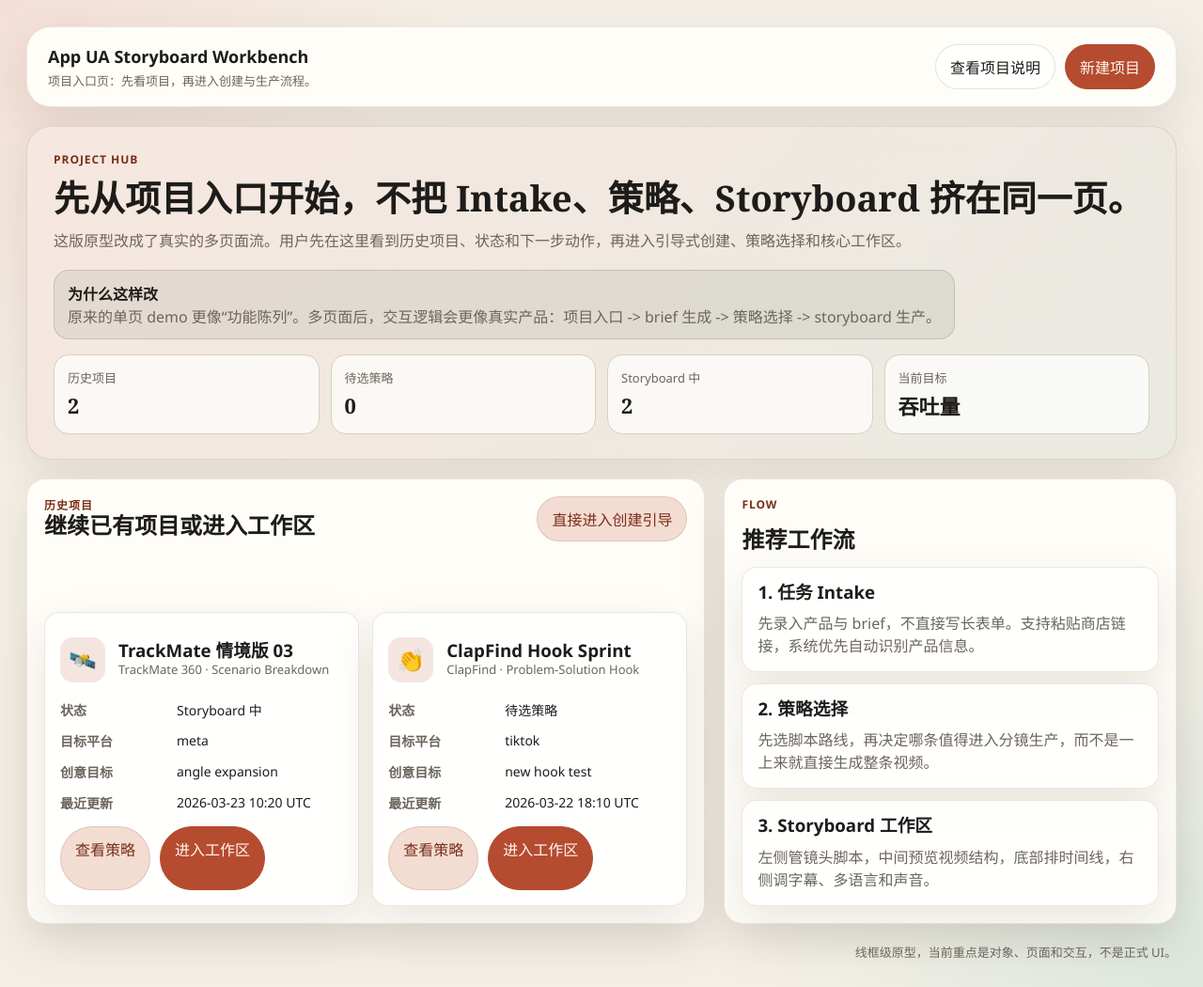
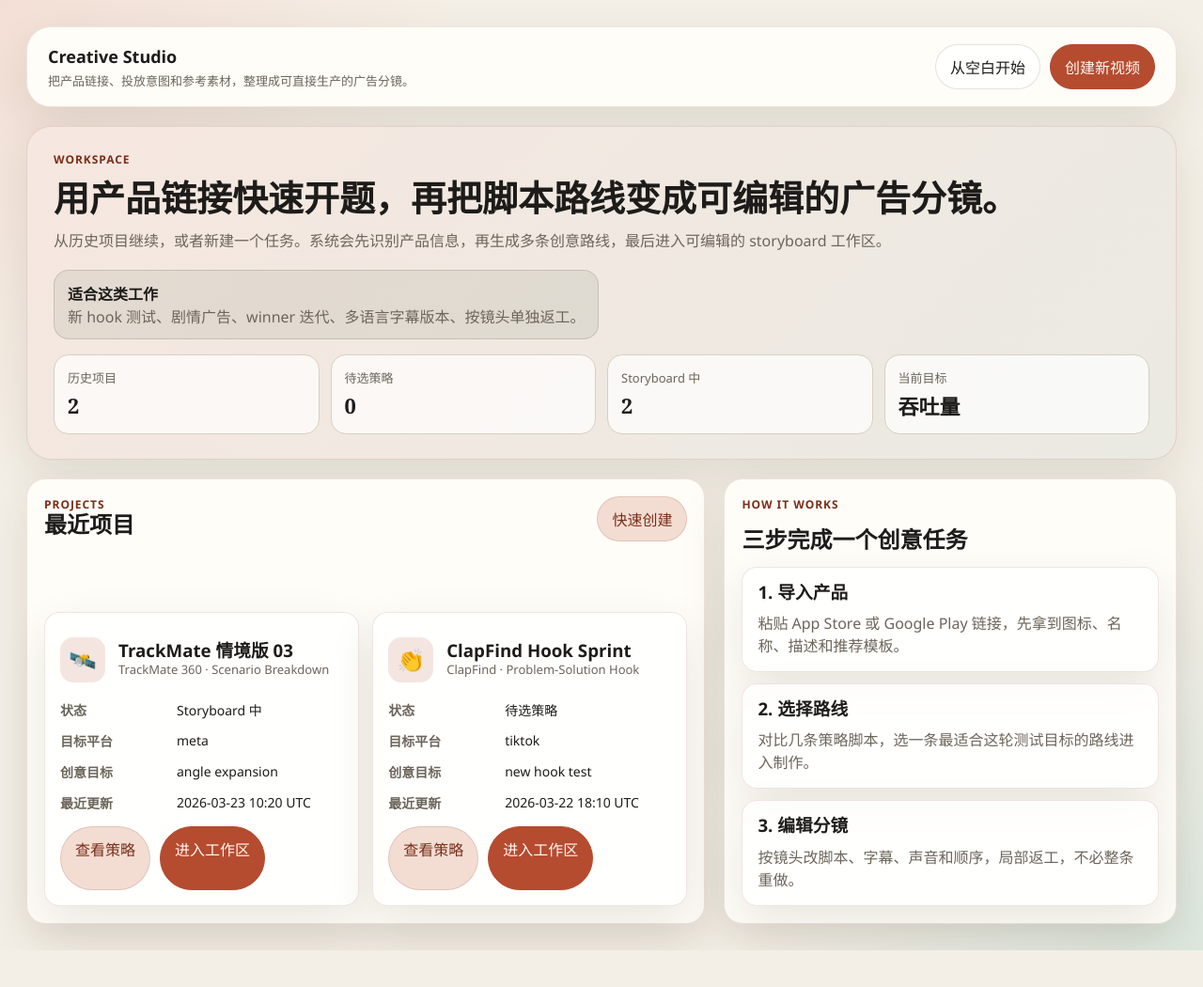
Before and after one commit to Ahakunamatata/ad-creative-demo, a plain HTML site: page demo/index.html in a window 1280 px wide. Shown: the whole page at 94% size. After the commit the page ends 1011 px from the top, so only its background shows below. Drawn offline with Linux system fonts and the light colour scheme.

Commit message:
Polish user-facing UX for demo/index.html

```diff
--- a/demo/index.html
+++ b/demo/index.html
@@ -10,25 +10,25 @@
   <div class="shell">
     <header class="topbar">
       <div class="brand">
-        <strong>App UA Storyboard Workbench</strong>
-        <span>项目入口页：先看项目，再进入创建与生产流程。</span>
+        <strong>Creative Studio</strong>
+        <span>把产品链接、投放意图和参考素材，整理成可直接生产的广告分镜。</span>
       </div>
       <div class="button-row">
-        <a class="btn btn-ghost" href="https://github.com/Ahakunamatata/ad-creative-demo/blob/main/README.md">查看项目说明</a>
-        <button class="btn btn-primary" id="openNewProject" type="button">新建项目</button>
+        <a class="btn btn-ghost" href="./new-project.html">从空白开始</a>
+        <button class="btn btn-primary" id="openNewProject" type="button">创建新视频</button>
       </div>
     </header>
 
     <section class="hero">
       <div class="hero-row">
         <div class="grid">
-          <div class="eyebrow">Project Hub</div>
-          <h1>先从项目入口开始，不把 Intake、策略、Storyboard 挤在同一页。</h1>
-          <p>这版原型改成了真实的多页面流。用户先在这里看到历史项目、状态和下一步动作，再进入引导式创建、策略选择和核心工作区。</p>
+          <div class="eyebrow">Workspace</div>
+          <h1>用产品链接快速开题，再把脚本路线变成可编辑的广告分镜。</h1>
+          <p>从历史项目继续，或者新建一个任务。系统会先识别产品信息，再生成多条创意路线，最后进入可编辑的 storyboard 工作区。</p>
         </div>
         <div class="notice">
-          <strong>为什么这样改</strong>
-          <p class="muted">原来的单页 demo 更像“功能陈列”。多页面后，交互逻辑会更像真实产品：项目入口 -> brief 生成 -> 策略选择 -> storyboard 生产。</p>
+          <strong>适合这类工作</strong>
+          <p class="muted">新 hook 测试、剧情广告、winner 迭代、多语言字幕版本、按镜头单独返工。</p>
         </div>
       </div>
       <div class="stats" id="heroStats"></div>
@@ -38,55 +38,53 @@
       <div class="panel">
         <div class="split">
           <div>
-            <div class="eyebrow">历史项目</div>
-            <h2>继续已有项目或进入工作区</h2>
+            <div class="eyebrow">Projects</div>
+            <h2>最近项目</h2>
           </div>
-          <a class="btn btn-secondary" href="./new-project.html">直接进入创建引导</a>
+          <a class="btn btn-secondary" href="./new-project.html">快速创建</a>
         </div>
         <div class="project-grid" id="projectGrid"></div>
       </div>
 
       <aside class="panel">
-        <div class="eyebrow">Flow</div>
-        <h2>推荐工作流</h2>
+        <div class="eyebrow">How It Works</div>
+        <h2>三步完成一个创意任务</h2>
         <div class="list">
           <div class="card">
-            <h3>1. 任务 Intake</h3>
-            <p class="muted">先录入产品与 brief，不直接写长表单。支持粘贴商店链接，系统优先自动识别产品信息。</p>
+            <h3>1. 导入产品</h3>
+            <p class="muted">粘贴 App Store 或 Google Play 链接，先拿到图标、名称、描述和推荐模板。</p>
           </div>
           <div class="card">
-            <h3>2. 策略选择</h3>
-            <p class="muted">先选脚本路线，再决定哪条值得进入分镜生产，而不是一上来就直接生成整条视频。</p>
+            <h3>2. 选择路线</h3>
+            <p class="muted">对比几条策略脚本，选一条最适合这轮测试目标的路线进入制作。</p>
           </div>
           <div class="card">
-            <h3>3. Storyboard 工作区</h3>
-            <p class="muted">左侧管镜头脚本，中间预览视频结构，底部排时间线，右侧调字幕、多语言和声音。</p>
+            <h3>3. 编辑分镜</h3>
+            <p class="muted">按镜头改脚本、字幕、声音和顺序，局部返工，不必整条重做。</p>
           </div>
         </div>
       </aside>
     </section>
-
-    <div class="footer-note">线框级原型，当前重点是对象、页面和交互，不是正式 UI。</div>
   </div>
 
   <div class="modal" id="newProjectModal">
     <div class="modal-card">
-      <div class="eyebrow">Create</div>
-      <h2>从哪里开始新项目？</h2>
-      <p class="muted">这一步不直接让用户填一大堆字段，而是先告诉用户接下来会走一个有引导的创建流程：识别产品信息 -> 选择模板 -> 补全简报 -> 生成策略。</p>
+      <div class="eyebrow">New Project</div>
+      <h2>创建一个新的广告视频任务</h2>
+      <p class="muted">先导入产品，再补充这轮投放目标。系统会为你准备创意路线和分镜骨架。</p>
       <div class="layout-2">
         <div class="card">
-          <h3>方式 A：从商店链接开始</h3>
-          <p class="muted">粘贴 App Store / Google Play 链接，系统优先自动识别 icon、名称、描述、痛点和承诺，减少用户组织语言的负担。</p>
+          <h3>从商店链接开始</h3>
+          <p class="muted">自动带出产品资料和推荐模板，适合已经上架的 App。</p>
         </div>
         <div class="card">
-          <h3>方式 B：手动输入</h3>
-          <p class="muted">如果是内部测试包或没有公开商店页，也能手动补充产品信息，并继续走模板化的 brief 流程。</p>
+          <h3>手动填写</h3>
+          <p class="muted">适合内部包、未上架版本或还在测试中的产品线。</p>
         </div>
       </div>
       <div class="button-row">
-        <button class="btn btn-ghost" type="button" data-close-modal>先关闭</button>
-        <button class="btn btn-primary" type="button" id="goWizard">进入创建引导</button>
+        <button class="btn btn-ghost" type="button" data-close-modal>取消</button>
+        <button class="btn btn-primary" type="button" id="goWizard">开始创建</button>
       </div>
     </div>
   </div>
```
